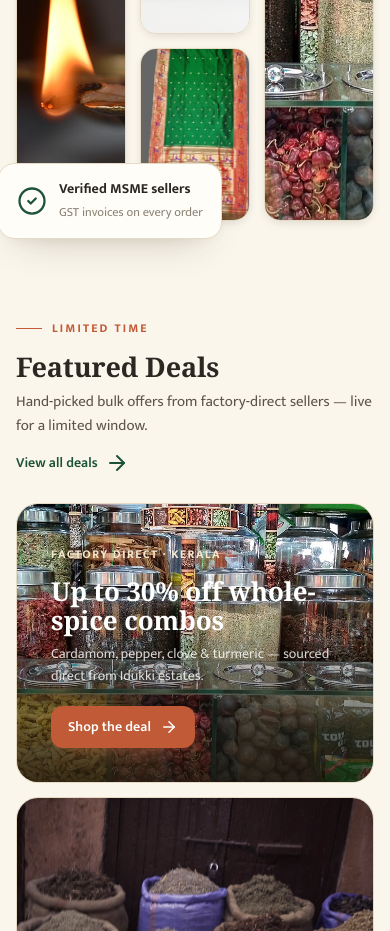
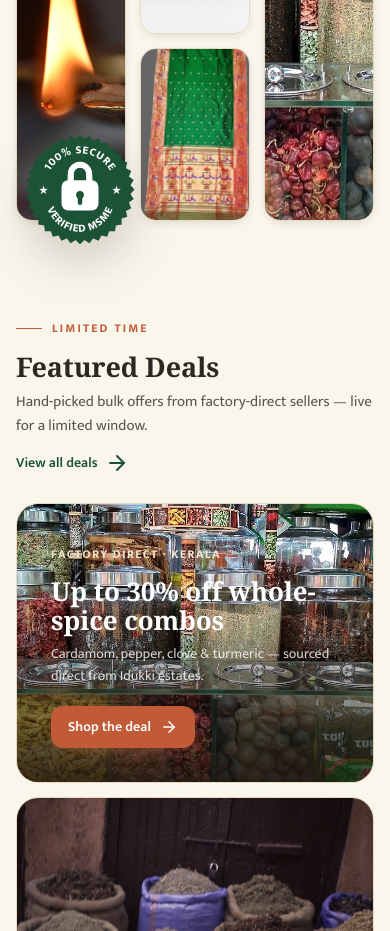
Before and after one commit to Linchpin-Soft-Solution/manakart-ui-demo, a React (Vite) app: page / in a window 390 px wide. Shown: the part 860-1791 px from the top of the page. Built offline with nearby package versions, Linux system fonts and the light colour scheme; a web font is replaced by a local one.

Commit message:
add: Badge is added

```diff
--- a/src/pages/Home.tsx
+++ b/src/pages/Home.tsx
@@ -1,6 +1,6 @@
 import { Link } from 'react-router-dom'
 import {
-  ArrowRight, CheckCircle2, ShieldCheck, FileText, ShoppingCart, Lock,
+  ArrowRight, ShieldCheck, FileText, ShoppingCart, Lock,
   Wheat, Package, Shirt, Flame, Settings, Leaf, Paperclip, CookingPot,
   type LucideIcon,
 } from 'lucide-react'
@@ -55,9 +55,31 @@ export function Home() {
               <div className="cl cl-c"><Art art="spices" /></div>
               <div className="cl cl-d"><Art art="textile" /></div>
             </div>
-            <div className="hero-tag">
-              <CheckCircle2 strokeWidth={1.8} />
-              <div><strong>Verified MSME sellers</strong><span>GST invoices on every order</span></div>
+            <div className="hero-secure-seal" aria-label="100 percent secure verified MSME sellers">
+              <svg viewBox="0 0 200 200" role="img" aria-hidden="true">
+                <defs>
+                  <path id="secureTopArc" d="M 38 102 A 62 62 0 0 1 162 102" />
+                  <path id="secureBottomArc" d="M 38 118 A 62 62 0 0 0 162 118" />
+                </defs>
+                <polygon
+                  className="seal-ribbon"
+                  points="100,7.0 107.9,14.3 116.9,8.5 123.4,17.0 133.3,12.9 138.2,22.4 148.7,20.1 151.9,30.3 162.6,29.9 164.0,40.5 174.5,42.0 174.1,52.7 184.3,55.9 182.0,66.4 191.5,71.3 187.4,81.2 195.9,87.7 190.1,96.7 197.4,104.6 190.1,112.4 195.9,121.4 187.4,127.9 191.5,137.8 182.0,142.7 184.3,153.2 174.1,156.4 174.5,167.1 164.0,168.6 162.6,179.2 151.9,178.8 148.7,189.0 138.2,186.7 133.3,196.2 123.4,192.1 116.9,200.6 107.9,194.8 100.0,202.1 92.1,194.8 83.1,200.6 76.6,192.1 66.7,196.2 61.8,186.7 51.3,189.0 48.1,178.8 37.4,179.2 36.0,168.6 25.5,167.1 25.9,156.4 15.7,153.2 18.0,142.7 8.5,137.8 12.6,127.9 4.1,121.4 9.9,112.4 2.6,104.6 9.9,96.7 4.1,87.7 12.6,81.2 8.5,71.3 18.0,66.4 15.7,55.9 25.9,52.7 25.5,42.0 36.0,40.5 37.4,29.9 48.1,30.3 51.3,20.1 61.8,22.4 66.7,12.9 76.6,17.0 83.1,8.5 92.1,14.3"
+                />
+                <text className="seal-text">
+                  <textPath href="#secureTopArc" startOffset="50%" textAnchor="middle">100% SECURE</textPath>
+                </text>
+                <text className="seal-text">
+                  <textPath href="#secureBottomArc" startOffset="50%" textAnchor="middle">VERIFIED MSME</textPath>
+                </text>
+                <text className="seal-stars seal-stars-left" x="35" y="112">★</text>
+                <text className="seal-stars seal-stars-right" x="165" y="112">★</text>
+                <g className="seal-lock">
+                  <path d="M78 92V78c0-13 9.5-23 22-23s22 10 22 23v14h-11V78c0-7-4.4-12.5-11-12.5S89 71 89 78v14H78Z" />
+                  <rect x="67" y="88" width="66" height="54" rx="12" />
+                  <circle cx="100" cy="114" r="7" className="seal-keyhole" />
+                  <rect x="96" y="116" width="8" height="16" rx="4" className="seal-keyhole" />
+                </g>
+              </svg>
             </div>
           </div>
         </div>
--- a/src/styles/pages.css
+++ b/src/styles/pages.css
@@ -49,14 +49,32 @@ img.ph-img { object-fit: cover; width: 100%; height: 100%; background: var(--bei
 .cl-b { grid-column: 2; grid-row: 1; }
 .cl-c { grid-column: 3; grid-row: 1 / span 2; }
 .cl-d { grid-column: 2; grid-row: 2; }
-.hero-tag {
-  position: absolute; left: -18px; bottom: -18px;
-  background: var(--paper); border: 1px solid var(--ink-line); border-radius: var(--r-lg);
-  padding: 14px 18px; display: flex; align-items: center; gap: 12px; box-shadow: var(--sh-lg);
+.hero-secure-seal {
+  position: absolute;
+  left: -30px;
+  bottom: -34px;
+  width: clamp(132px, 16vw, 168px);
+  aspect-ratio: 1;
+  filter: drop-shadow(0 18px 24px rgba(43, 28, 12, .2));
 }
-.hero-tag svg { width: 30px; height: 30px; color: var(--green); flex-shrink: 0; }
-.hero-tag strong { font-size: 14px; display: block; }
-.hero-tag span { font-size: 12.5px; color: var(--ink-3); }
+.hero-secure-seal svg { display: block; width: 100%; height: 100%; overflow: visible; }
+.seal-ribbon { fill: var(--green); }
+.seal-text {
+  fill: #fff;
+  font-family: var(--sans);
+  font-size: 20px;
+  font-weight: 800;
+  letter-spacing: 1px;
+}
+.seal-stars {
+  fill: #fff;
+  font-size: 18px;
+  font-family: var(--sans);
+  font-weight: 800;
+  text-anchor: middle;
+}
+.seal-lock { fill: #fff; }
+.seal-keyhole { fill: var(--green); }
 
 .block.alt { background: var(--cream-2); }
 
@@ -374,6 +392,7 @@ img.ph-img { object-fit: cover; width: 100%; height: 100%; background: var(--bei
   .hero-stats { gap: 22px 28px; flex-wrap: wrap; margin-top: 32px; padding-top: 24px; }
   .hero-stats strong { font-size: 28px; }
   .collage { height: 360px; }
+  .hero-secure-seal { left: -14px; bottom: -24px; width: 126px; }
   .deals-grid { gap: 14px; }
   .deal-hero h3 { font-size: 26px; }
 
@@ -403,6 +422,7 @@ img.ph-img { object-fit: cover; width: 100%; height: 100%; background: var(--bei
 @media (max-width: 520px) {
   .container { padding: 0 16px; }
   .hero-copy h1 { font-size: 30px; }
+  .hero-secure-seal { left: 8px; bottom: -22px; width: 112px; }
   .deals-grid { grid-template-columns: 1fr; }
   .deal-hero { grid-column: auto; }
   .cat-grid { grid-template-columns: 1fr; }
```
